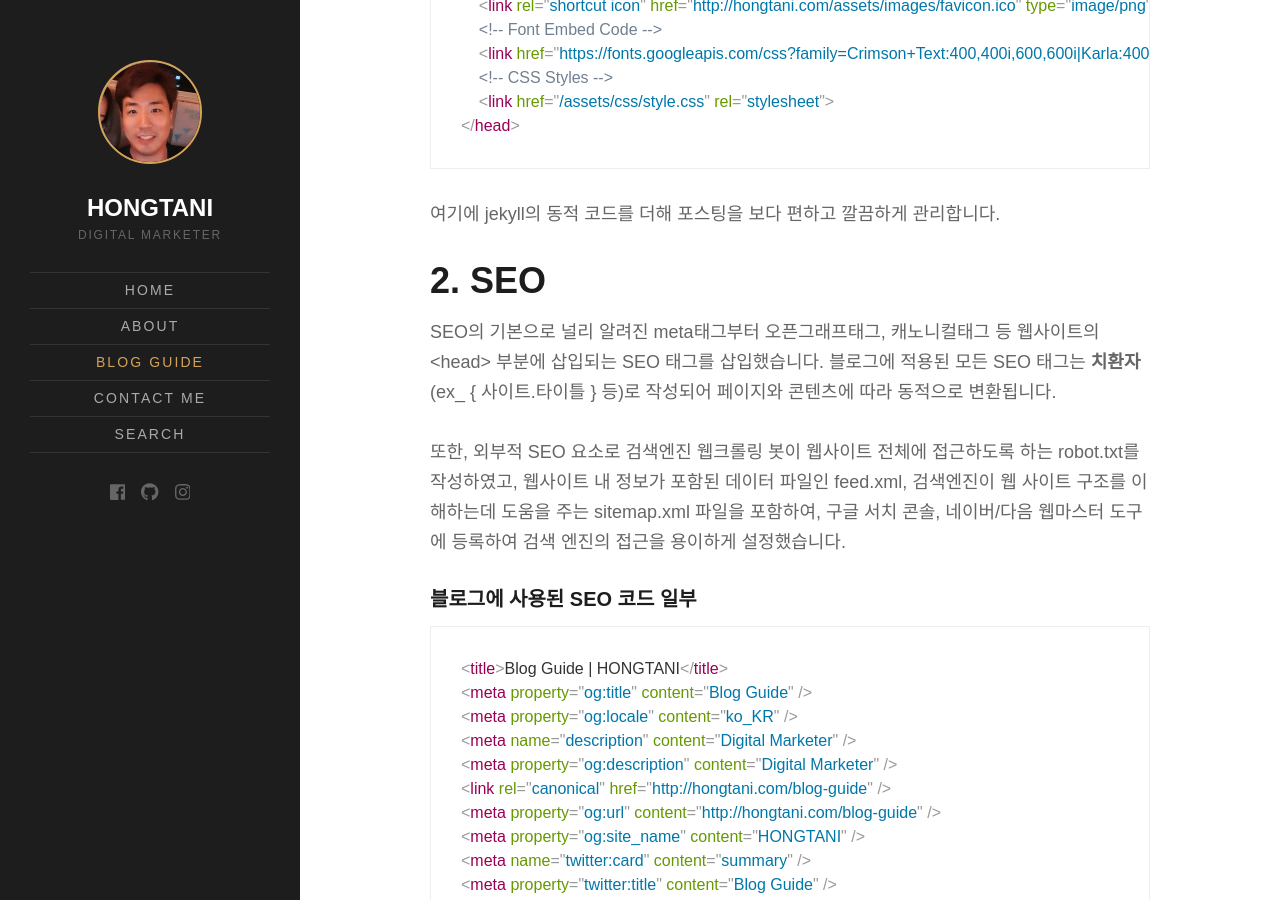
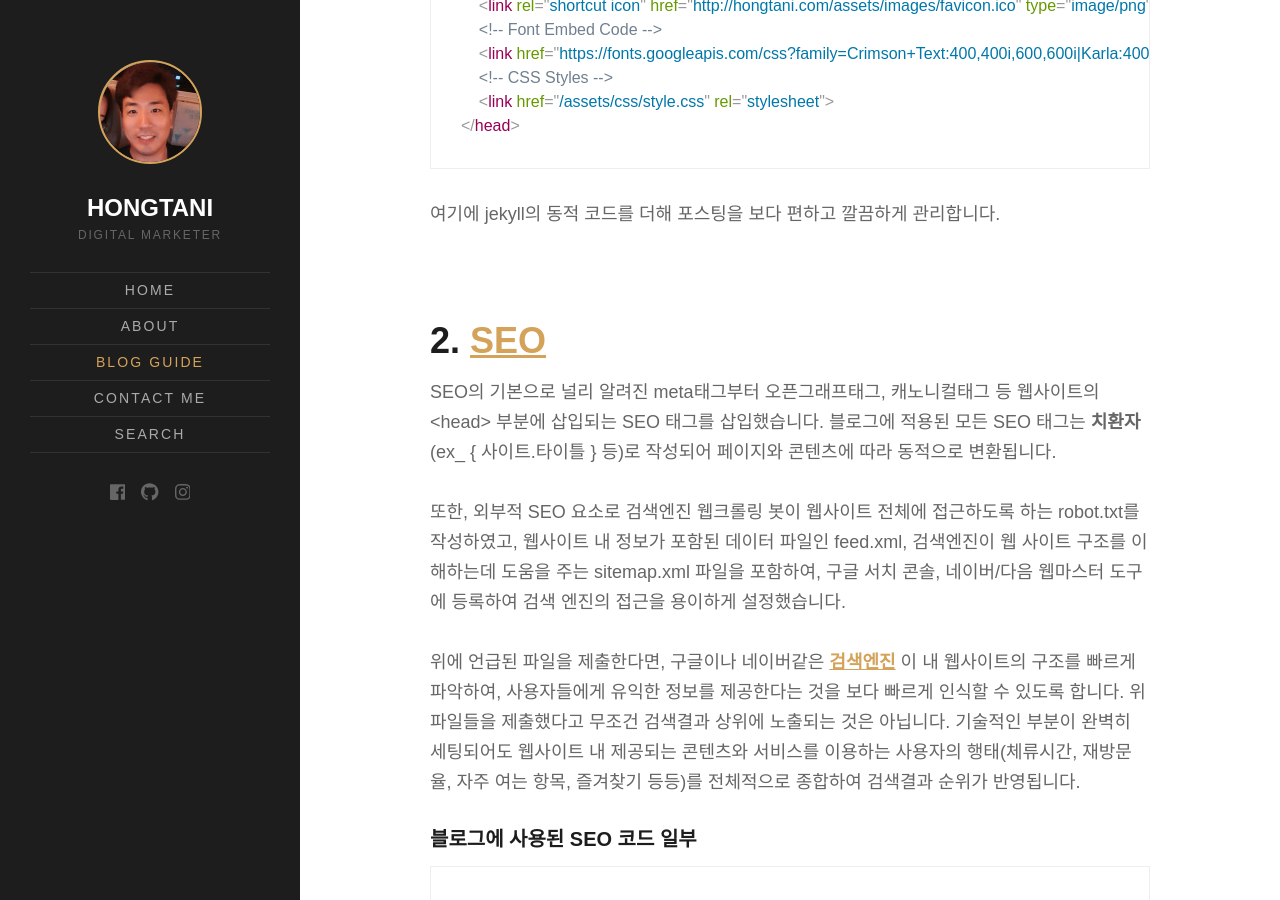
Before and after one commit to hongtani1/royce-theme-blog-kr, a Jekyll site: the page built from blog-guide.md, in a window 1280 px wide and 900 px high, scrolled down 1571 px. Built offline with Jekyll 4.4.1, drawn with Linux system fonts in a browser that asks for light colours; some web fonts are replaced; some of the changed text lies outside the part shown.

Commit message:
blog guide 수정

```diff
--- a/about.md
+++ b/about.md
@@ -10,7 +10,7 @@
 
 >측정할 수 없으면 관리할 수 없다 <cite>피터 드러커 (Peter F.Drucker)</cite>
 
-오늘날 디지털마케팅이 각광받는 것은 마케팅 과정을 추적하고 서비스를 이용한느 소비자 행동을 디테일하게 측정할 수 있다는 것이 가장 큰 이유일 것입니다. 하지만 디지털마케팅에서 제대로 된 마케팅과 성과 분석을 하기 위해선 IT지식과 정확하게 측정할 수 있는 분석 Tool 선정과 세팅, 그리고 수집된 데이터를 분석할 기준을 잡을 수 있는 지식이 필수적입니다.
+오늘날 디지털마케팅이 각광받는 것은 마케팅 과정을 추적하고 서비스를 이용하는 소비자 행동을 디테일하게 측정할 수 있다는 것이 가장 큰 이유일 것입니다. 하지만 디지털마케팅에서 제대로 된 마케팅과 성과 분석을 하기 위해선 IT지식과 정확하게 측정할 수 있는 분석 Tool 선정과 세팅, 그리고 수집된 데이터를 분석할 기준을 잡을 수 있는 지식이 필수적입니다.
 
 저는 모든 비즈니스를 디지털로 접목하여, 성공적인 디지털마케팅을 운영할 수 있도록 끝없이 공부하는 과정이 매우 즐겁고 유익합니다. 이 과정에 가장 큰 영향과 도움을 주고 계신 최고의 디지털마케터 집단인 [오픈소스마케팅(aka.오소마)](https://osoma.kr){:target="_blank"}의 [오경석 대표님(aka.버거돼지)](https://ogaeng.com){:target="_blank"}께 가장 큰 감사를 올리며, 끊임없는 공부를 바탕으로 함께 정진하는 64명의 마개이너(마케터+개발자+디자이너의 합성어) 스터디 그룹의 모든 분들께도 감사드립니다.
 
--- a/blog-guide.md
+++ b/blog-guide.md
@@ -4,9 +4,9 @@
 featured_image: /assets/images/pages/style_guides.jpg
 ---
 
-Hongtani의 디지털마케팅 블로그는 jekyll로 만들었습니다. jekyll은 템플릿, 부분, 유동 코드, 마크다운 등과 같은 동적 구성 요소에서 정적 웹 사이트를 구축하는 데 사용되는 루비(Ruby) 언어로 제공되는 구문 분석 엔진입니다. 일반적으로 사용되는 브런치(brunch)나 티스토리(tistory)나 네이버(Naver)로 만들지 않은 것은, 이 블로그를 통해 직접 **SEO**나 **GA, GTM**등 디지털마케팅의 기술적 요소들을 직접 활용하고 모든 부분에 직접 개입하고 싶었기 때문입니다.
+Hongtani의 디지털마케팅 블로그는 jekyll로 만들었습니다. jekyll은 템플릿, 부분, 유동 코드, 마크다운 등과 같은 동적 구성 요소에서 정적 웹 사이트를 구축하는 데 사용되는 루비(Ruby) 언어로 제공되는 구문 분석 엔진입니다. 일반적으로 사용되는 브런치(brunch)나 티스토리(tistory)나 네이버(Naver)로 만들지 않은 것은, 이 블로그를 통해 직접 [**SEO**](http://hongtani.com/tags/index.html#SEO)나 **GA, GTM**등 디지털마케팅의 기술적 요소들을 직접 활용하고 모든 부분에 직접 개입하고 싶었기 때문입니다.
 
-본 페이지에는 어디에 어떤 디지털마케팅 스킬이 적용되었는지 편하게 보실 수 있도록 정리했습니다.
+본 페이지는 이 블로그의 마케팅 퍼널(Funnel)을 고려한 설계의도와 디지털마케팅에 필요한 분석을 어떤 식으로 설치했는지 정리했습니다.
 
 <br>
 <br>
@@ -34,12 +34,15 @@
 여기에 jekyll의 동적 코드를 더해 포스팅을 보다 편하고 깔끔하게 관리합니다.
 
 
-## 2. SEO
+<br>
+## 2. [SEO](http://hongtani.com/tags/index.html#SEO)
 
 SEO의 기본으로 널리 알려진 meta태그부터 오픈그래프태그, 캐노니컬태그 등 웹사이트의 <head> 부분에 삽입되는 SEO 태그를 삽입했습니다.
 블로그에 적용된 모든 SEO 태그는 **치환자** (ex_ { 사이트.타이틀 } 등)로 작성되어 페이지와 콘텐츠에 따라 동적으로 변환됩니다.
 
 또한, 외부적 SEO 요소로 검색엔진 웹크롤링 봇이 웹사이트 전체에 접근하도록 하는 robot.txt를 작성하였고, 웹사이트 내 정보가 포함된 데이터 파일인 feed.xml, 검색엔진이 웹 사이트 구조를 이해하는데 도움을 주는 sitemap.xml 파일을 포함하여, 구글 서치 콘솔, 네이버/다음 웹마스터 도구에 등록하여 검색 엔진의 접근을 용이하게 설정했습니다.
+
+위에 언급된 파일을 제출한다면, 구글이나 네이버같은 **[검색엔진](http://hongtani.com/tags/index.html#검색엔진)** 이 내 웹사이트의 구조를 빠르게 파악하여, 사용자들에게 유익한 정보를 제공한다는 것을 보다 빠르게 인식할 수 있도록 합니다. 위 파일들을 제출했다고 무조건 검색결과 상위에 노출되는 것은 아닙니다. 기술적인 부분이 완벽히 세팅되어도 웹사이트 내 제공되는 콘텐츠와 서비스를 이용하는 사용자의 행태(체류시간, 재방문율, 자주 여는 항목, 즐겨찾기 등등)를 전체적으로 종합하여 검색결과 순위가 반영됩니다.
 
 ##### 블로그에 사용된 SEO 코드 일부
 <pre><code class="language-markup">&lt;title&gt;Blog Guide | HONGTANI&lt;/title&gt;
```
Also changed, not shown: assets/images/posts/2021/myga_1.jpg (added), assets/images/posts/2021/myga_2.jpg (added), 5 other files.
